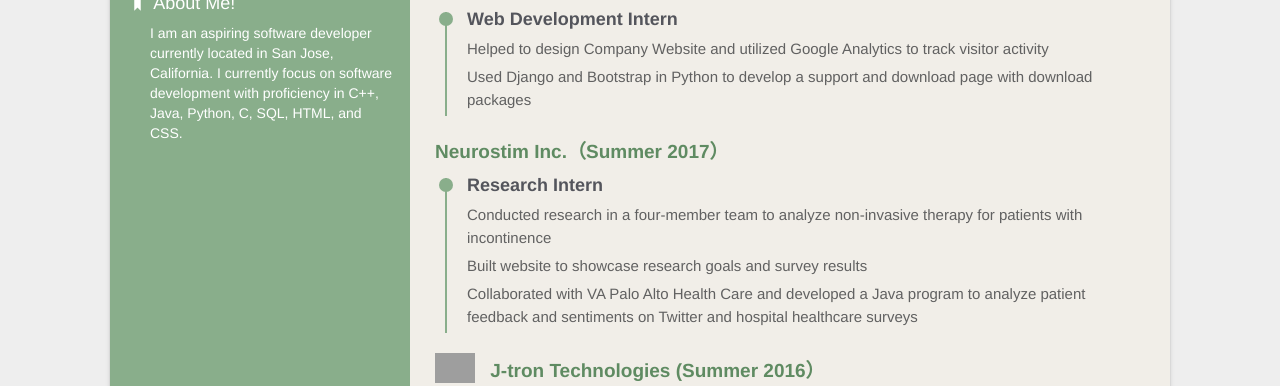
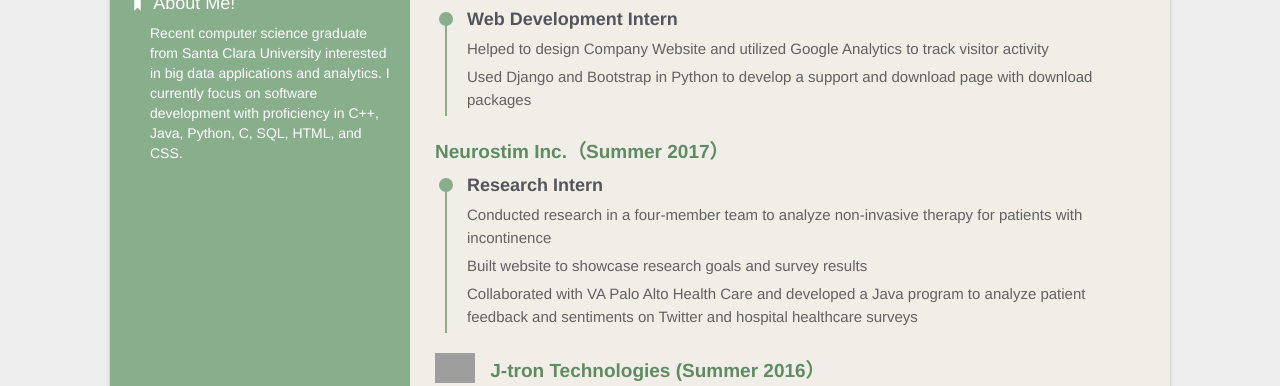
Before and after one commit to eccx400/Resume, a website: page index.html in a window 1280 px wide. Shown: the part 416-802 px from the top of the page. Drawn offline with Linux system fonts and the light colour scheme; grey boxes are pictures that could not be loaded.

Commit message:
Change Vision

```diff
--- a/index.html
+++ b/index.html
@@ -39,7 +39,7 @@
                 </li>
                 <li class="someRight">
                     <dt><i class="icon-bookmark"></i>About Me!</dt>
-                    <dd>I am an aspiring software developer currently located in San Jose, California. I currently focus
+                    <dd>Recent computer science graduate from Santa Clara University interested in big data applications and analytics. I currently focus
                         on software development with proficiency in C++, Java, Python, C, SQL, HTML, and CSS.
                     </dd>
                 </li>
```
